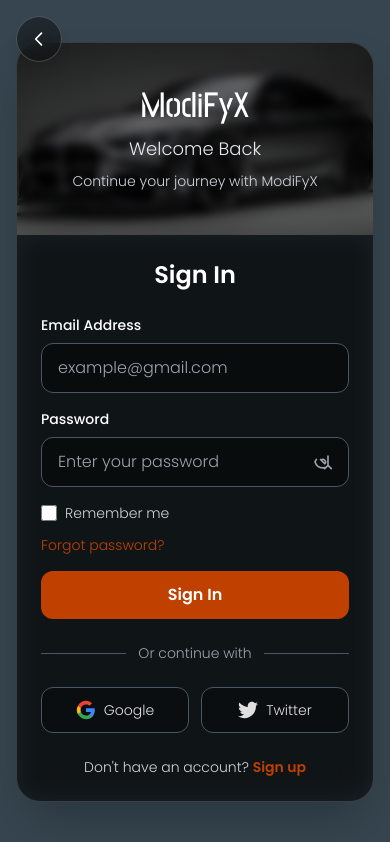
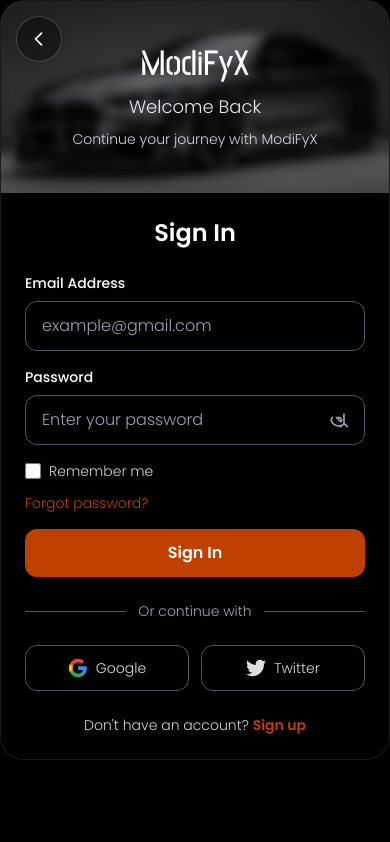
Before and after one commit to Dasindu02/ModiFyX--frontend, a React (Vite) app: page /Login in a window 390 px wide. Built offline with nearby package versions, Linux system fonts and the light colour scheme.

Commit message:
chnge the path

```diff
--- a/src/Pages/Login.tsx
+++ b/src/Pages/Login.tsx
@@ -127,7 +127,7 @@ const Login: React.FC = () => {
         </svg>
       </button>
 
-      <div className="lg:hidden w-full max-w-md">
+    <div className="fixed bg-black inset-0 h-screen w-screen overflow-y-auto">
         <div className="bg-black/40 backdrop-blur-lg rounded-3xl overflow-hidden shadow-2xl border border-white/10">
           <div
             className="h-48 relative bg-cover bg-center"
```
